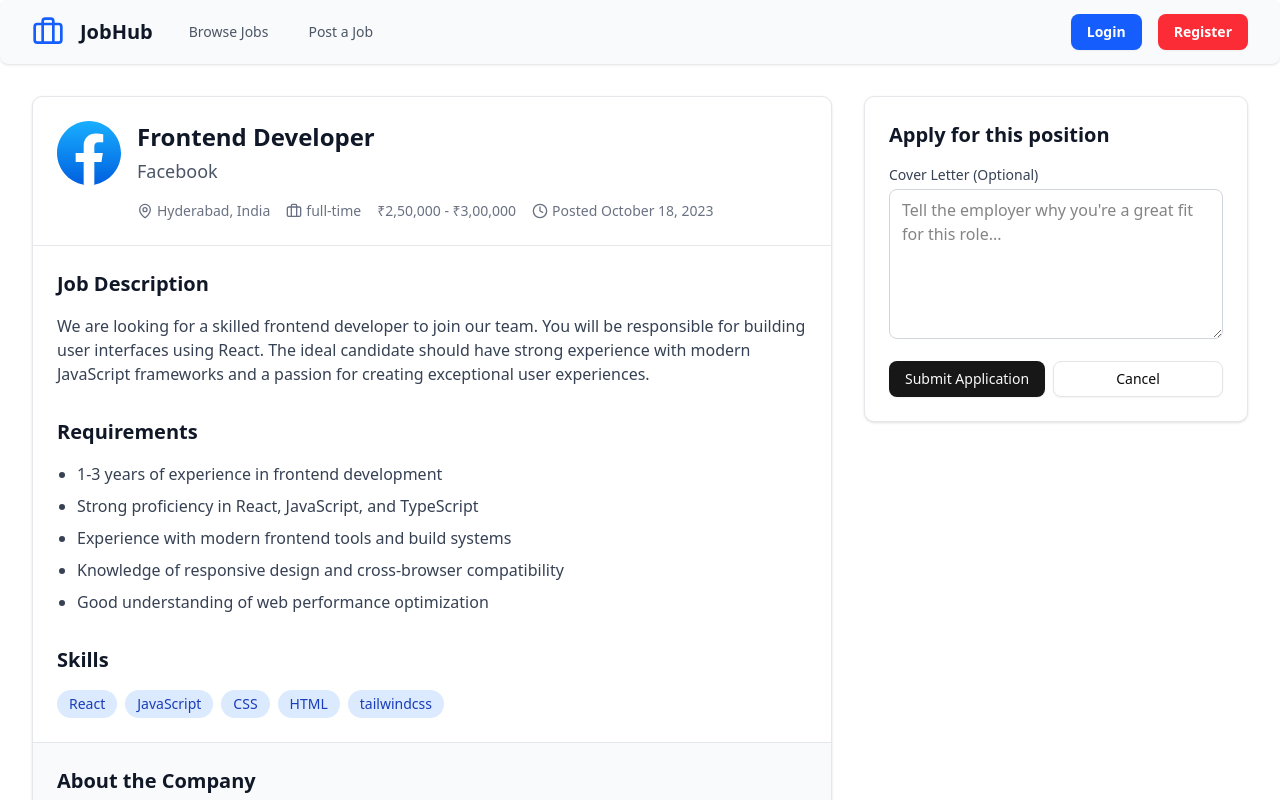
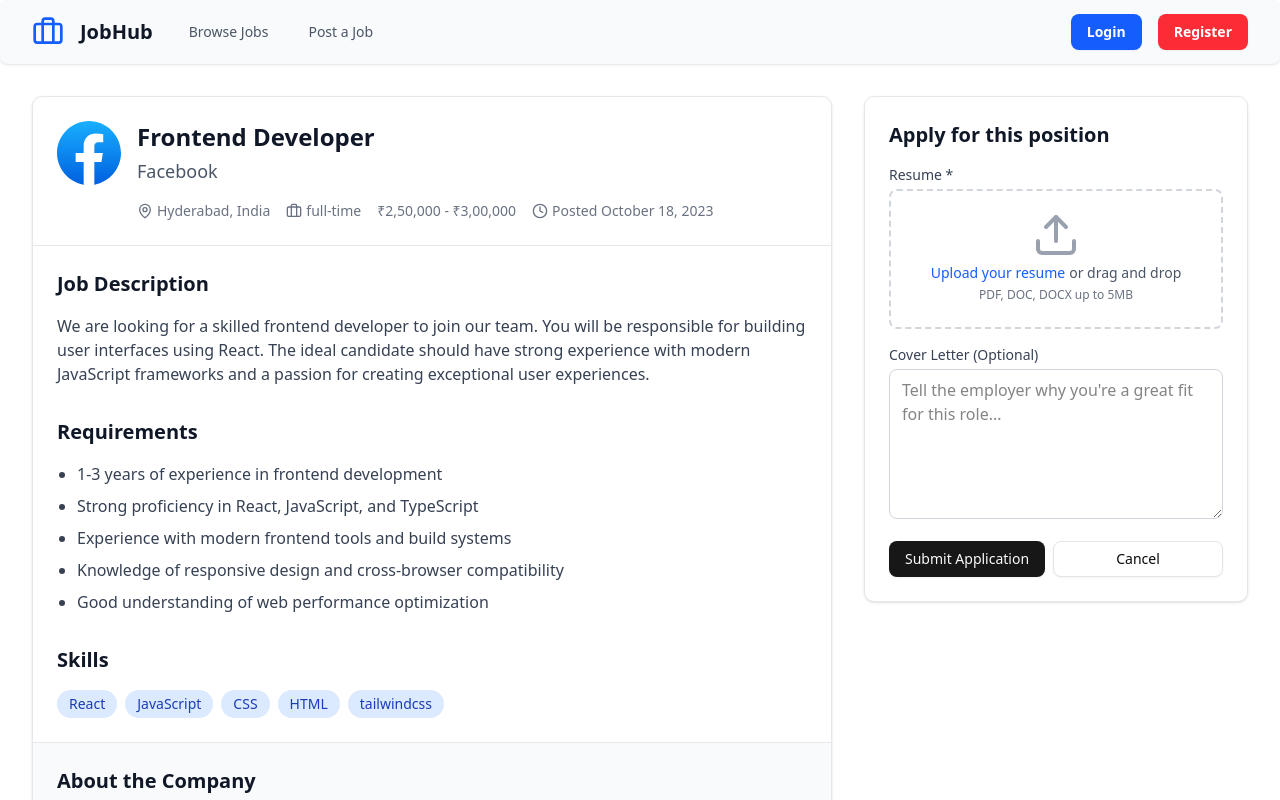
Before and after one commit to BejadiRajeshReddy/Jobv3, a React (Vite) app: page /jobs/1 in a window 1280 px wide. Both pictures are taken after a click on the button "Apply Now". Shown: the top 800 px of the page. Built offline with nearby package versions, Linux system fonts and the light colour scheme.

Commit message:
Add resume upload input to job application form

```diff
--- a/src/pages/JobDetailPage.jsx
+++ b/src/pages/JobDetailPage.jsx
@@ -12,6 +12,7 @@ import {
   BookmarkPlus,
   Share2,
   Calendar,
+  Upload,
 } from "lucide-react";
 import { Button } from "../components/ui/Button";
 import { jobs } from "../components/job/JobList";
@@ -42,6 +43,7 @@ const JobDetailPage = () => {
   const navigate = useNavigate();
   const [isApplying, setIsApplying] = useState(false);
   const [coverLetter, setCoverLetter] = useState("");
+  const [resume, setResume] = useState(null);
   const [isSubmitting, setIsSubmitting] = useState(false);
   const [hasApplied, setHasApplied] = useState(false);
   const [alreadyApplied] = useState(false);
@@ -52,8 +54,34 @@ const JobDetailPage = () => {
     setIsApplying(true);
   };
 
+  const handleResumeChange = (e) => {
+    const file = e.target.files[0];
+    if (file) {
+      // Validate file type
+      const allowedTypes = ['application/pdf', 'application/msword', 'application/vnd.openxmlformats-officedocument.wordprocessingml.document'];
+      if (!allowedTypes.includes(file.type)) {
+        alert('Please upload a PDF or Word document');
+        return;
+      }
+
+      // Validate file size (5MB limit)
+      if (file.size > 5 * 1024 * 1024) {
+        alert('File size must be less than 5MB');
+        return;
+      }
+
+      setResume(file);
+    }
+  };
+
   const handleApplySubmit = async (e) => {
     e.preventDefault();
+
+    if (!resume) {
+      alert('Please upload your resume');
+      return;
+    }
+
     setIsSubmitting(true);
 
     // Simulate API call
@@ -236,6 +264,44 @@ const JobDetailPage = () => {
                 <form onSubmit={handleApplySubmit}>
                   <div className="mb-4">
                     <label className="block text-sm font-medium text-gray-700 mb-1">
+                      Resume *
+                    </label>
+                    <div className="mt-1 flex justify-center px-6 pt-5 pb-6 border-2 border-gray-300 border-dashed rounded-md hover:border-gray-400 transition-colors">
+                      <div className="space-y-1 text-center">
+                        <Upload className="mx-auto h-12 w-12 text-gray-400" />
+                        <div className="flex text-sm text-gray-600">
+                          <label
+                            htmlFor="resume-upload"
+                            className="relative cursor-pointer bg-white rounded-md font-medium text-blue-600 hover:text-blue-500 focus-within:outline-none focus-within:ring-2 focus-within:ring-offset-2 focus-within:ring-blue-500"
+                          >
+                            <span>Upload your resume</span>
+                            <input
+                              id="resume-upload"
+                              name="resume-upload"
+                              type="file"
+                              className="sr-only"
+                              accept=".pdf,.doc,.docx"
+                              onChange={handleResumeChange}
+                              required
+                            />
+                          </label>
+                          <p className="pl-1">or drag and drop</p>
+                        </div>
+                        <p className="text-xs text-gray-500">
+                          PDF, DOC, DOCX up to 5MB
+                        </p>
+                      </div>
+                    </div>
+                    {resume && (
+                      <div className="mt-2 text-sm text-green-600 flex items-center">
+                        <CheckCircle2 className="h-4 w-4 mr-1" />
+                        {resume.name} ({(resume.size / 1024 / 1024).toFixed(2)} MB)
+                      </div>
+                    )}
+                  </div>
+
+                  <div className="mb-4">
+                    <label className="block text-sm font-medium text-gray-700 mb-1">
                       Cover Letter (Optional)
                     </label>
                     <textarea
```
